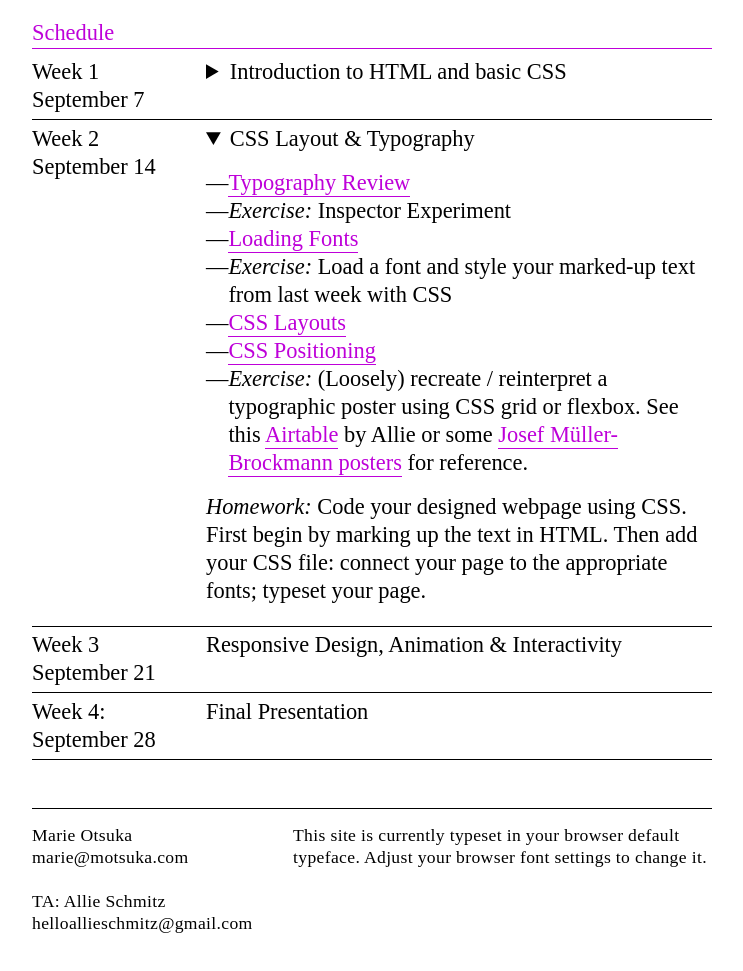
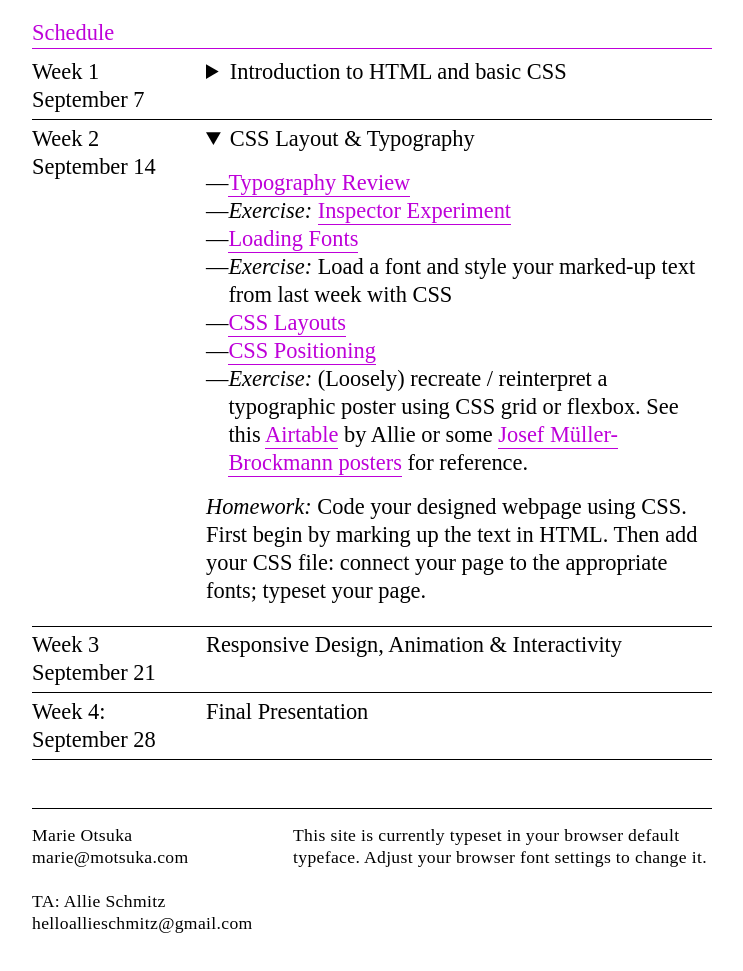
Before and after one commit to planetReebok/web-typography-workshop, a plain HTML site: page index.html in a window 1280 px wide. Shown: the part 1029-2000 px from the top of the page, without its empty margins (268-1011 px from the left). Drawn offline with Linux system fonts and the light colour scheme.

Commit message:
add exercise link

```diff
--- a/index.html
+++ b/index.html
@@ -139,7 +139,7 @@
 						<h3></h3>
 						<ul>
 							<li><a href="lectures/05_typography/">Typography Review</a></li>
-							<li><em>Exercise:</em> Inspector Experiment</li>
+							<li><em>Exercise:</em> <a href="lectures/03_css/#28">Inspector Experiment</a></li>
 							<li><a href="lectures/04_web-fonts/">Loading Fonts</a></li>
 							<li><em>Exercise:</em> Load a font and style your marked-up text from last week with CSS</li>
 							<li><a href="lectures/06_layouts/">CSS Layouts</a></li>
```
